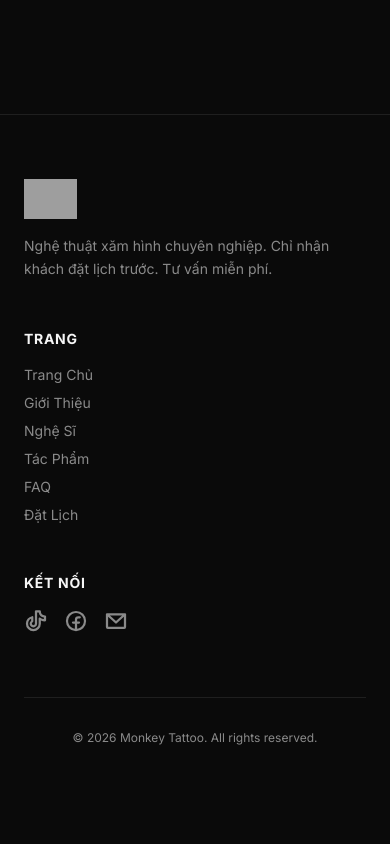
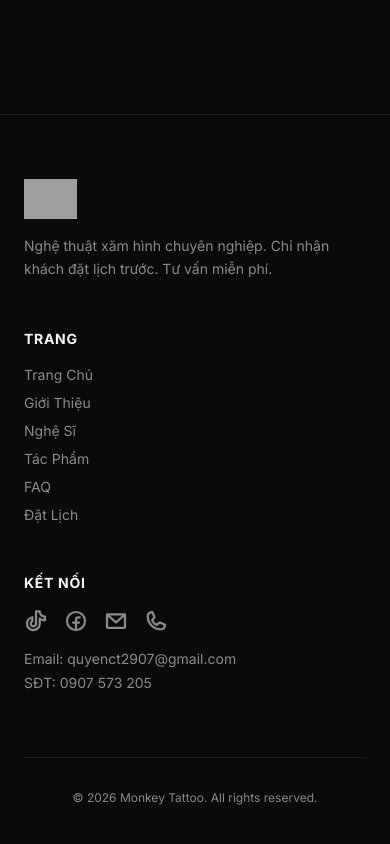
Before and after one commit to longmozzie-spec/monkeytattoo, a Next.js app: page /faq in a window 390 px wide. Shown: the part 2195-3039 px from the top of the page. Before the commit the page ends 3005 px from the top, so only its background shows below. Built offline with nearby package versions, Linux system fonts and the light colour scheme; grey boxes are pictures that could not be loaded.

Commit message:
Add contact info: email and phone number in footer
- Email: quyenct2907@gmail.com
- Phone: 0907 573 205

```diff
--- a/src/components/footer.tsx
+++ b/src/components/footer.tsx
@@ -1,6 +1,6 @@
 import Link from "next/link";
 import Image from "next/image";
-import { TiktokLogo, FacebookLogo, EnvelopeSimple } from "@phosphor-icons/react/dist/ssr";
+import { TiktokLogo, FacebookLogo, EnvelopeSimple, Phone } from "@phosphor-icons/react/dist/ssr";
 
 export function Footer() {
   return (
@@ -60,13 +60,26 @@
                 <FacebookLogo size={24} weight="bold" />
               </a>
               <a
-                href="mailto:info@monkeytattoo.vn"
+                href="mailto:quyenct2907@gmail.com"
                 aria-label="Email"
                 className="text-text-secondary hover:text-accent transition-colors"
               >
                 <EnvelopeSimple size={24} weight="bold" />
               </a>
+              <a
+                href="tel:0907573205"
+                aria-label="Phone"
+                className="text-text-secondary hover:text-accent transition-colors"
+              >
+                <Phone size={24} weight="bold" />
+              </a>
             </div>
+            <p className="mt-4 text-text-secondary text-sm">
+              Email: quyenct2907@gmail.com
+            </p>
+            <p className="mt-1 text-text-secondary text-sm">
+              SĐT: 0907 573 205
+            </p>
           </div>
         </div>
 
```
